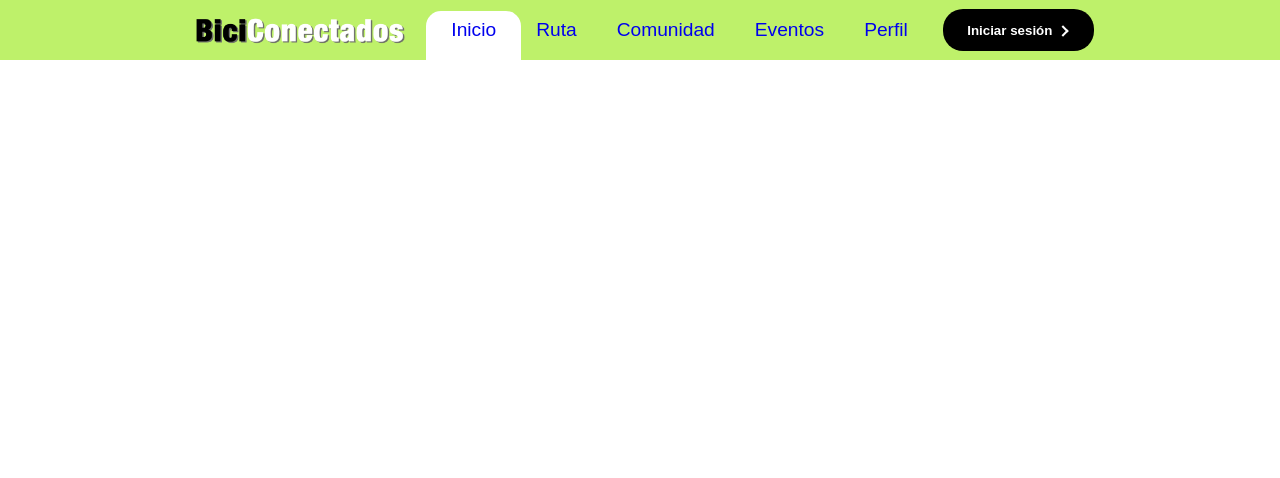
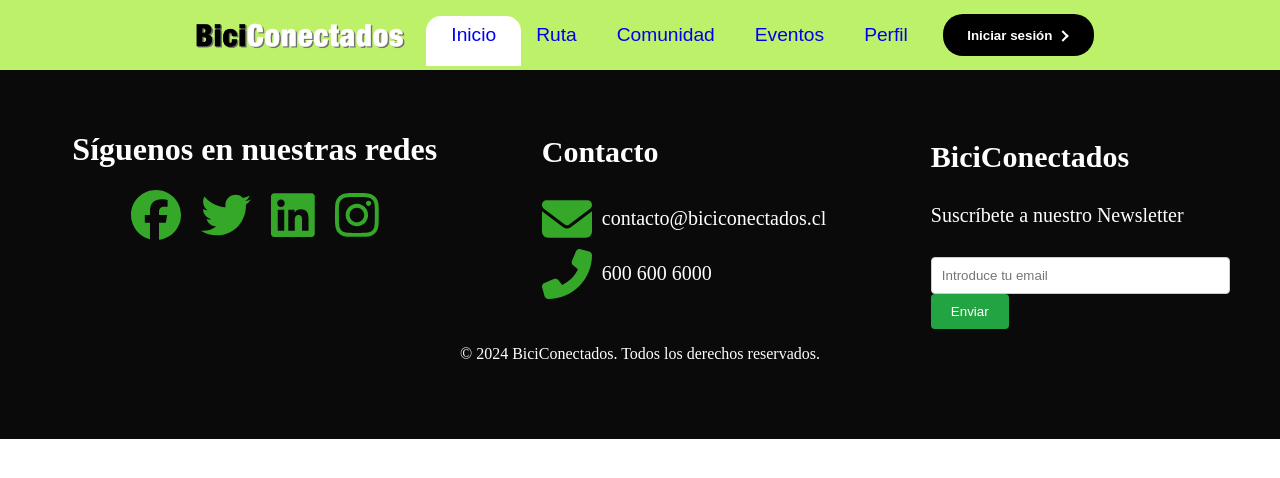
Before and after one commit to jupitaa/FrontBiciconectados, a React (Vite) app in the folder project-react-bicionectados/: page /perfil in a window 1280 px wide. Shown: the top 478 px of the page. Built offline with nearby package versions, Linux system fonts and the light colour scheme.

Commit message:
footer 🌟

```diff
--- a/project-react-bicionectados/package.json
+++ b/project-react-bicionectados/package.json
@@ -10,6 +10,10 @@
     "preview": "vite preview"
   },
   "dependencies": {
+    "@fortawesome/fontawesome-svg-core": "^6.5.2",
+    "@fortawesome/free-brands-svg-icons": "^6.5.2",
+    "@fortawesome/free-solid-svg-icons": "^6.5.2",
+    "@fortawesome/react-fontawesome": "^0.2.2",
     "leaflet": "^1.9.4",
     "leaflet-routing-machine": "^3.2.12",
     "react": "^18.3.1",
--- a/project-react-bicionectados/src/App.jsx
+++ b/project-react-bicionectados/src/App.jsx
@@ -7,6 +7,7 @@ import EventsPage from "./pages/EventsPage";
 import ProfilePage from "./pages/ProfilePage";
 import Header from "./components/Header/Header";
 import { Routes, Route } from "react-router-dom";
+import Footer from "./pages/Footer";
 
 function App() {
   return (
@@ -21,6 +22,8 @@ function App() {
         <Route path="/eventos" element={<EventsPage />}></Route>
         <Route path="/perfil" element={<ProfilePage />}></Route>
       </Routes>
+      <Footer />
+
     </>
   );
 }
--- a/project-react-bicionectados/src/components/Header/Header.css
+++ b/project-react-bicionectados/src/components/Header/Header.css
@@ -3,13 +3,15 @@
   background: var(--VerdePlano);
   display: flex;
   justify-content: center;
-  height: 60px;
+  height: 70px;
+  position: sticky;
 }
 .navbar {
   display: flex;
   justify-content: space-between;
   align-items: center;
   width: 71%;
+
 }
 .navbar > img {
   height: 35px;
--- /dev/null
+++ b/project-react-bicionectados/src/pages/Footer.css
@@ -0,0 +1,79 @@
+.footer {
+    background-color: #0a0a0a;
+    color: white;
+    padding: 40px 20px;
+    display: flex;
+    flex-wrap: wrap;
+    justify-content: space-around;
+    align-items: flex-start;
+  }
+
+  .footer-section {
+    flex: 1 1 1 1;
+    margin-bottom: 20px;
+    text-align: center;
+  }
+
+
+  .social-icons {
+    display: flex;
+    justify-content: center;
+    gap: 20px;
+  }
+
+  .icon {
+    color: #35a82a;
+    font-size: 50px;
+    transition: color 0.3s;
+  }
+
+  .icon:hover {
+    color: #c4dcce;
+  }
+  .footer-section-contacto h2 {
+    font-size: 30px;
+  }
+  .footer-section-newsletter h3 {
+    font-size: 30px;
+  }
+
+  .footer-section-contacto p {
+    display: flex;
+    align-items: center;
+    gap: 10px;
+    margin: 5px 0;
+    font-size: 20px;
+  }
+
+  .footer-section-newsletter p {
+    font-size: 20px;
+  }
+
+  .newsletter-input {
+    margin-top: 10px;
+    padding: 10px; /* Aumento del padding para un campo de entrada más grande */
+    border-radius: 4px;
+    border: 1px solid #ccc;
+    width: 100%; /* Ocupa todo el ancho disponible */
+  }
+
+  .newsletter-button {
+    padding: 10px 20px;
+    border: none;
+    border-radius: 4px;
+    background-color: #21a441;
+    color: white;
+    cursor: pointer; /* Cursor de apuntador */
+    transition: background-color 0.3s; /* Transición suave del color de fondo */
+  }
+
+  .newsletter-button:hover {
+    background-color: #ebf1f3;
+  }
+
+
+  .derechos {
+    margin-top: auto;
+    font-size: 16px;
+    text-align: center;
+  }
--- /dev/null
+++ b/project-react-bicionectados/src/pages/Footer.jsx
@@ -0,0 +1,47 @@
+import React from 'react';
+import "./Footer.css";
+import { FontAwesomeIcon } from '@fortawesome/react-fontawesome';
+import { faFacebook, faTwitter, faLinkedin, faInstagram } from '@fortawesome/free-brands-svg-icons';
+import { faEnvelope, faPhoneAlt } from '@fortawesome/free-solid-svg-icons';
+
+const Footer = () => {
+  return (
+    <footer className="footer">
+      <div className="footer-section-comunidad">
+        <h1>Síguenos en nuestras redes</h1>
+        <div className="social-icons">
+          <a href="https://www.facebook.com" target="_blank" rel="noopener noreferrer">
+            <FontAwesomeIcon icon={faFacebook} className="icon" />
+          </a>
+          <a href="https://www.twitter.com" target="_blank" rel="noopener noreferrer">
+            <FontAwesomeIcon icon={faTwitter} className="icon" />
+          </a>
+          <a href="https://www.linkedin.com" target="_blank" rel="noopener noreferrer">
+            <FontAwesomeIcon icon={faLinkedin} className="icon" />
+          </a>
+          <a href="https://www.instagram.com" target="_blank" rel="noopener noreferrer">
+            <FontAwesomeIcon icon={faInstagram} className="icon" />
+          </a>
+        </div>
+      </div>
+      <div className="footer-section-contacto">
+        <h2>Contacto</h2>
+        <p><FontAwesomeIcon icon={faEnvelope} className="icon" /> contacto@biciconectados.cl</p>
+        <p><FontAwesomeIcon icon={faPhoneAlt} className="icon" /> 600 600 6000</p>
+      </div>
+      <div className="footer-section-newsletter">
+        <h3>BiciConectados</h3>
+        <p>Suscríbete a nuestro Newsletter</p>
+        <div className="newsletter-form">
+          <input type="email" placeholder="Introduce tu email" className="newsletter-input" />
+          <button type="submit" className="newsletter-button">Enviar</button>
+        </div>
+      </div>
+      <div className="footer-section derechos">
+        <p>© 2024 BiciConectados. Todos los derechos reservados.</p>
+      </div>
+    </footer>
+  );
+};
+
+export default Footer;
```
Also changed, not shown: 1 other file (tests, documents, lock files or other folders).
